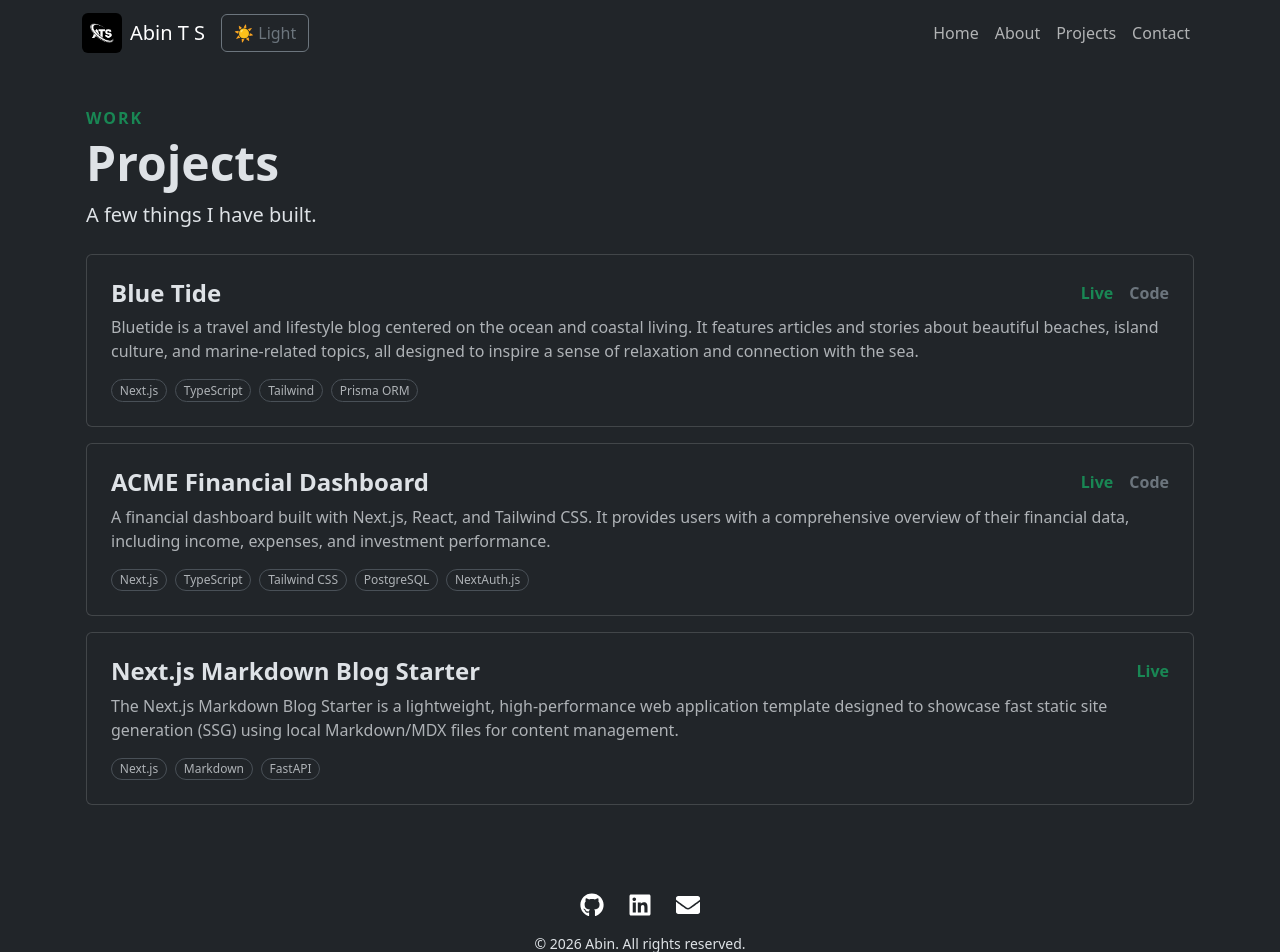
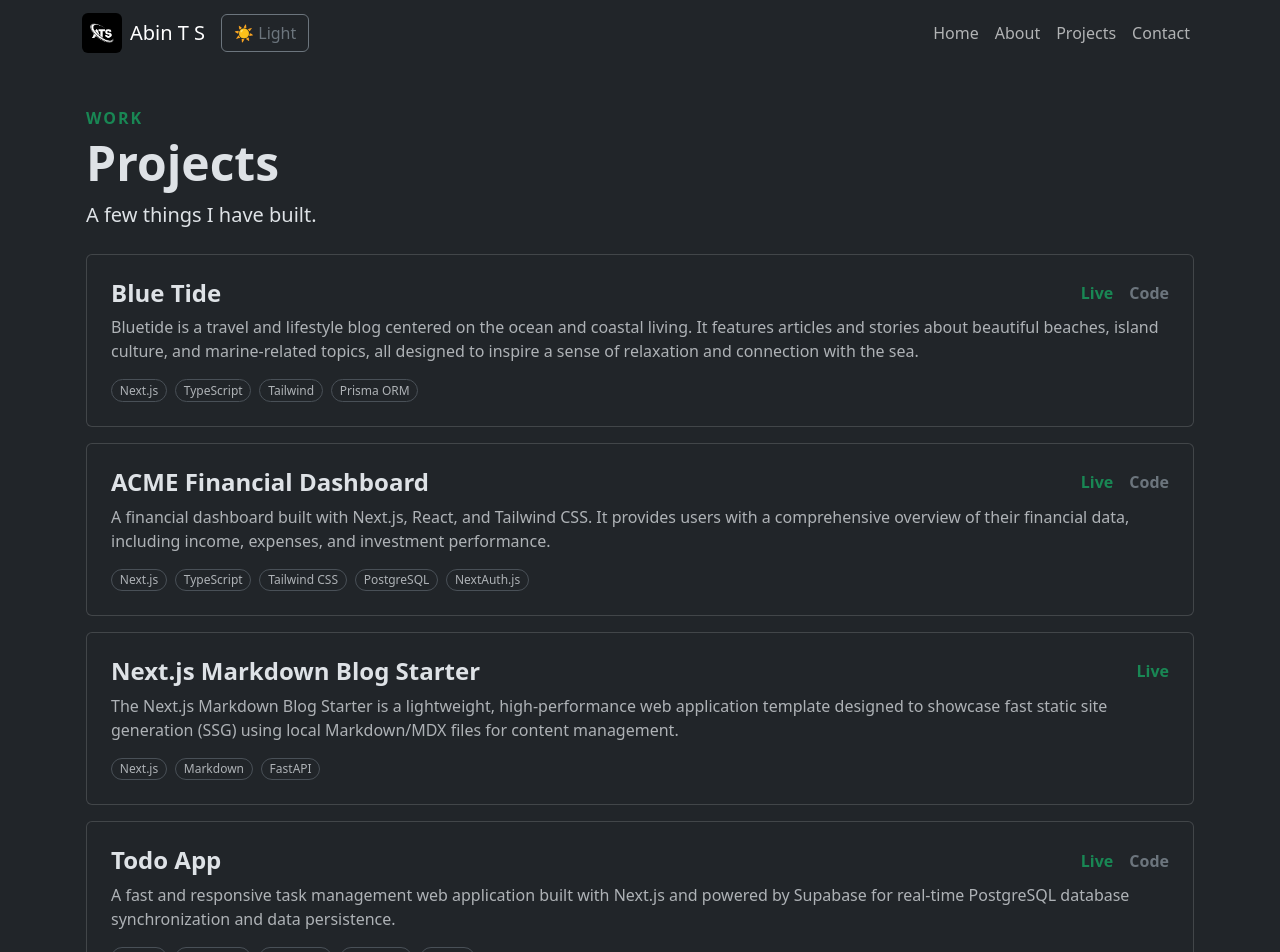
Before and after one commit to abints47/porfolio-nextjs-app, a Next.js app: page /Projects in a window 1280 px wide. Shown: the top 952 px of the page. Built offline with nearby package versions, Linux system fonts and the light colour scheme.

Commit message:
Added another project in my portfolio

```diff
--- a/app/(dashboard)/Projects/page.tsx
+++ b/app/(dashboard)/Projects/page.tsx
@@ -22,6 +22,13 @@ const projects = [
     tags: ["Next.js", "Markdown", "FastAPI"],
     live: "https://nextjs-blog-eight-ochre-44.vercel.app",
     repo: "",
+  },
+  {
+    title: "Todo App",
+    description: "A fast and responsive task management web application built with Next.js and powered by Supabase for real-time PostgreSQL database synchronization and data persistence.",
+    tags: ["Next.js", "TypeScript", "Shadcn ui", "Supabase", "Netlify"],
+    live: "https://todo-do-nextjs.netlify.app",
+    repo: "https://github.com/abints47/Todo--app",
   },
 ];
 
```
